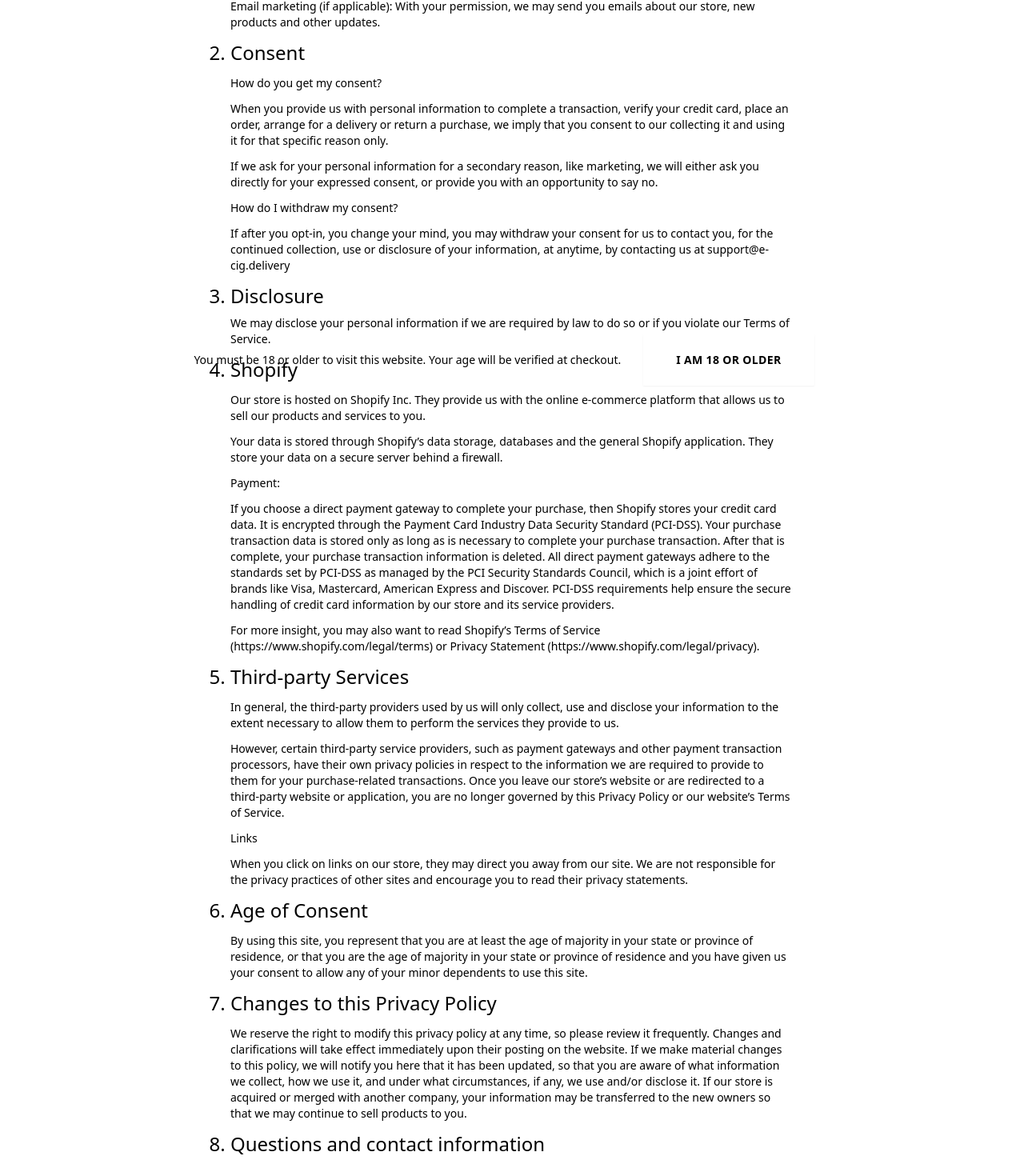
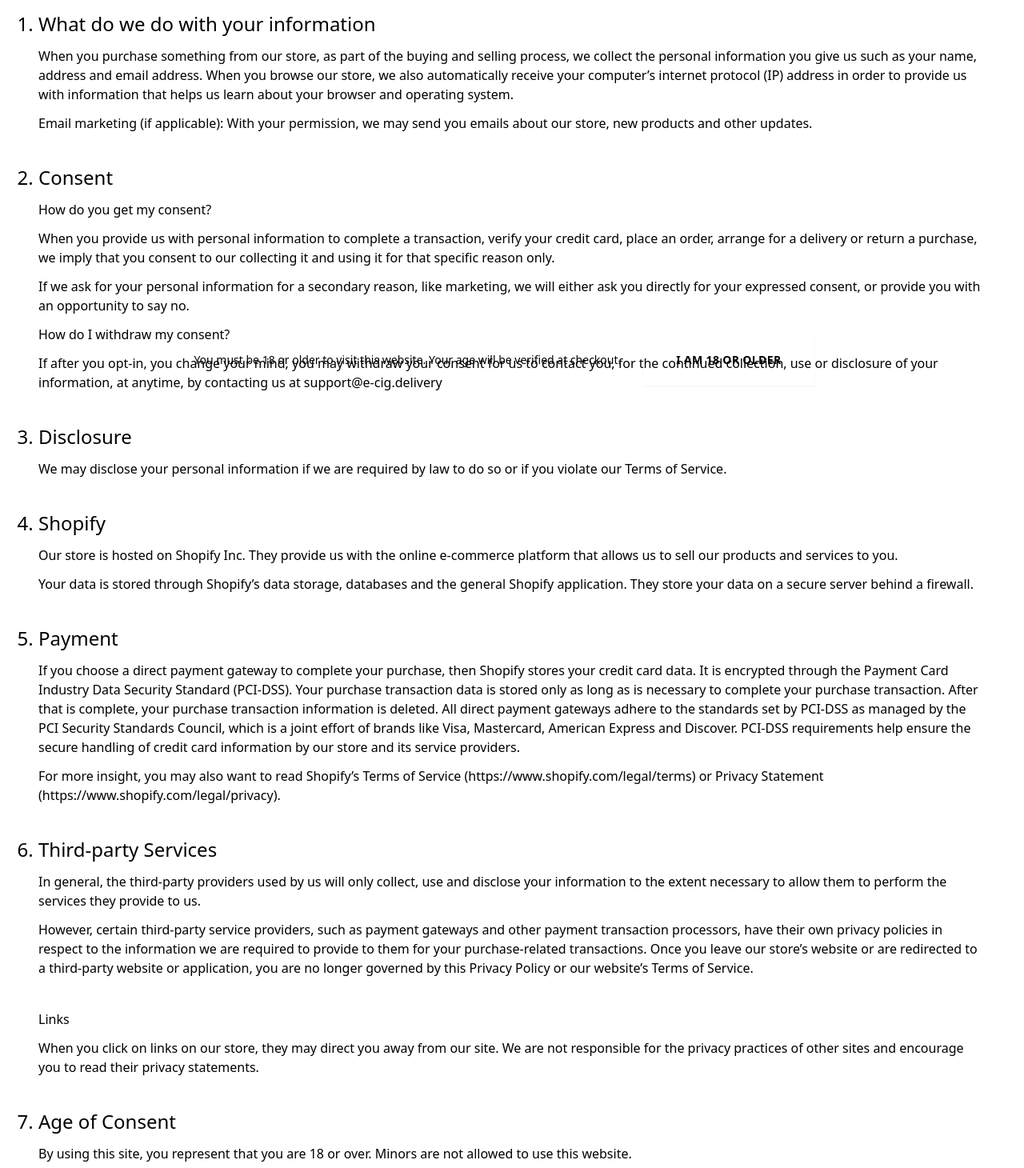
Before and after one commit to jmcmullen/e-cig, a Next.js app: page /privacy in a window 1280 px wide. Shown: the part 294-1754 px from the top of the page at 80% size. Built offline with nearby package versions, Linux system fonts and the light colour scheme; no server answers.

Commit message:
fix privacy

```diff
--- a/pages/privacy.tsx
+++ b/pages/privacy.tsx
@@ -1,12 +1,15 @@
 import { Layout } from '@components/common'
+import { Container } from '@components/ui'
 
 export default function Home() {
   return (
-    <>
-      <section className="mx-10 lg:mx-72 text-sm">
-        <h2 className="text-2xl text-center mb-5 mt-3">Privacy Statement</h2>
+    <Container>
+      <div className="mx-6 my-24">
+        <h2 className="text-4xl text-center mb-20">Privacy Statement</h2>
         <ol className="list-decimal">
-          <li className="text-2xl mb-3">What do we do with your information</li>
+          <li className="text-2xl mb-3 mt-10">
+            What do we do with your information
+          </li>
           <p className="mb-3">
             When you purchase something from our store, as part of the buying
             and selling process, we collect the personal information you give us
@@ -19,7 +22,7 @@
             Email marketing (if applicable): With your permission, we may send
             you emails about our store, new products and other updates.
           </p>
-          <li className="text-2xl mb-3">Consent</li>
+          <li className="text-2xl mb-3 mt-10">Consent</li>
           <p className="mb-3">How do you get my consent?</p>
           <p className="mb-3">
             When you provide us with personal information to complete a
@@ -39,12 +42,12 @@
             disclosure of your information, at anytime, by contacting us at
             support@e-cig.delivery
           </p>
-          <li className="text-2xl mb-2">Disclosure</li>
+          <li className="text-2xl mb-3 mt-10">Disclosure</li>
           <p className="mb-3">
             We may disclose your personal information if we are required by law
             to do so or if you violate our Terms of Service.
           </p>
-          <li className="text-2xl mb-3">Shopify</li>
+          <li className="text-2xl mb-3 mt-10">Shopify</li>
           <p className="mb-3">
             Our store is hosted on Shopify Inc. They provide us with the online
             e-commerce platform that allows us to sell our products and services
@@ -55,7 +58,7 @@
             the general Shopify application. They store your data on a secure
             server behind a firewall.
           </p>
-          <p className="mb-3">Payment:</p>
+          <li className="text-2xl mb-3 mt-10">Payment</li>
           <p className="mb-3">
             If you choose a direct payment gateway to complete your purchase,
             then Shopify stores your credit card data. It is encrypted through
@@ -74,7 +77,7 @@
             Service (https://www.shopify.com/legal/terms) or Privacy Statement
             (https://www.shopify.com/legal/privacy).
           </p>
-          <li className="text-2xl mb-3">Third-party Services</li>
+          <li className="text-2xl mb-3 mt-10">Third-party Services</li>
           <p className="mb-3">
             In general, the third-party providers used by us will only collect,
             use and disclose your information to the extent necessary to allow
@@ -89,21 +92,20 @@
             or application, you are no longer governed by this Privacy Policy or
             our website’s Terms of Service.
           </p>
-          <p className="mb-3">Links</p>
+          <p className="mb-3 mt-10">Links</p>
           <p className="mb-3">
             When you click on links on our store, they may direct you away from
             our site. We are not responsible for the privacy practices of other
             sites and encourage you to read their privacy statements.
           </p>
-          <li className="text-2xl mb-3">Age of Consent</li>
+          <li className="text-2xl mb-3 mt-10">Age of Consent</li>
           <p className="mb-3">
-            By using this site, you represent that you are at least the age of
-            majority in your state or province of residence, or that you are the
-            age of majority in your state or province of residence and you have
-            given us your consent to allow any of your minor dependents to use
-            this site.
+            By using this site, you represent that you are 18 or over. Minors
+            are not allowed to use this website.
           </p>
-          <li className="text-2xl mb-3">Changes to this Privacy Policy</li>
+          <li className="text-2xl mb-3 mt-10">
+            Changes to this Privacy Policy
+          </li>
           <p className="mb-3">
             We reserve the right to modify this privacy policy at any time, so
             please review it frequently. Changes and clarifications will take
@@ -115,16 +117,17 @@
             company, your information may be transferred to the new owners so
             that we may continue to sell products to you.
           </p>
-          <li className="text-2xl mb-3">Questions and contact information</li>
+          <li className="text-2xl mb-3 mt-10">
+            Questions and contact information
+          </li>
           <p className="mb-10">
             If you would like to: access, correct, amend or delete any personal
             information we have about you, register a complaint, or simply want
-            more information contact our Privacy Compliance Officer at
-            support@e-cig.delivery
+            more information contact us at support@e-cig.delivery
           </p>
         </ol>
-      </section>
-    </>
+      </div>
+    </Container>
   )
 }
 
```
